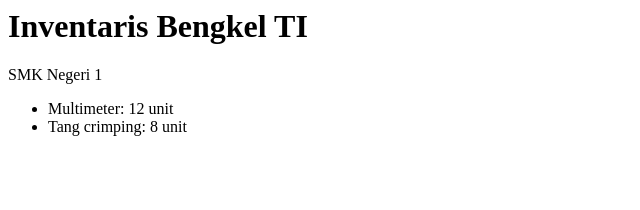
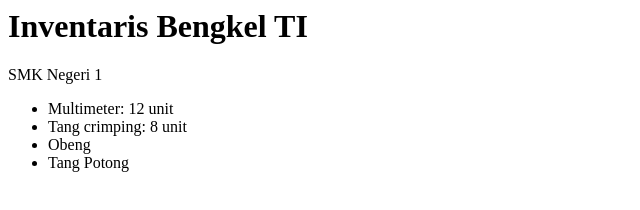
Before and after one commit to ptbinagus-lab/inventaris-bengkel, a plain HTML site: page index.html in a window 1280 px wide. Shown: the whole page, without its empty margins (0-640 px from the left). Drawn offline with Linux system fonts and the light colour scheme.

Commit message:
Tambah halaman daftar alat bengkel

```diff
--- a/index.html
+++ b/index.html
@@ -9,6 +9,8 @@
 <ul>
   <li>Multimeter: 12 unit</li>
   <li>Tang crimping: 8 unit</li>
+  <li> Obeng </li>
+  <li> Tang Potong </li>
 </ul>
 </body>
 </html>
```
